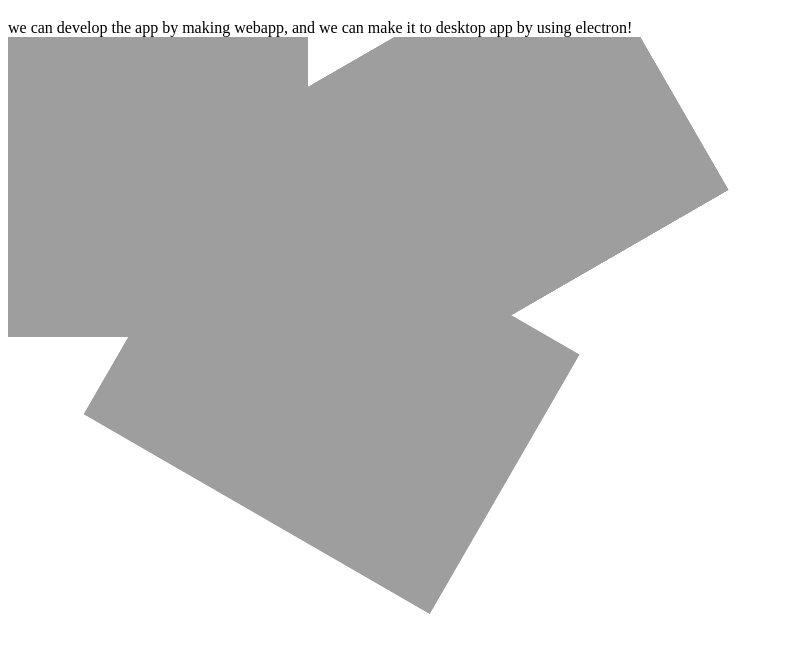
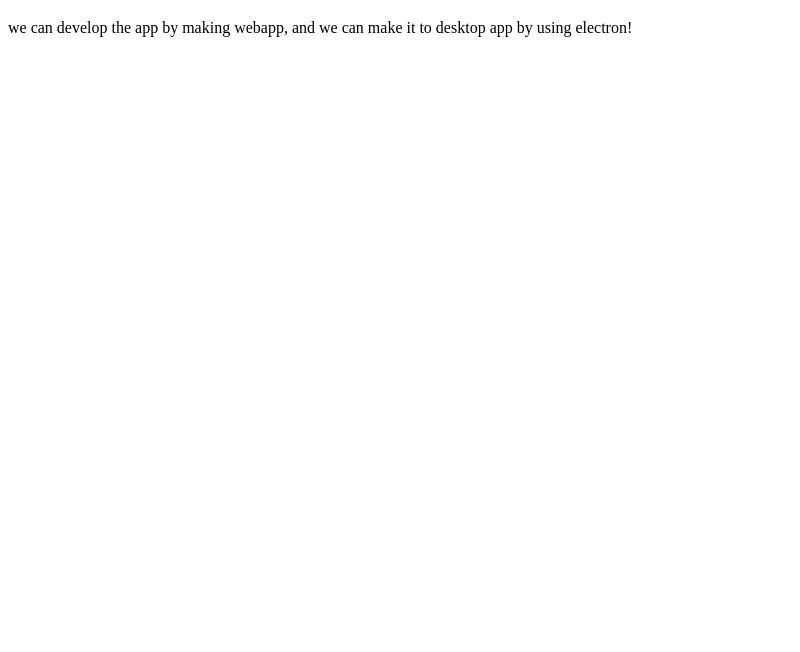
Before and after one commit to Momijiichigo/TrashPickup, an Electron app: page index.html in a window 800 px wide. Shown: the part 98-750 px from the top of the page. Drawn offline with Linux system fonts and the light colour scheme.

Commit message:
aaaaaaaaaaaaaa

```diff
--- a/js/game.js
+++ b/js/game.js
@@ -7,45 +7,27 @@
   earth.src = 'https://mdn.mozillademos.org/files/1429/Canvas_earth.png';
   window.requestAnimationFrame(draw);
 }
-
-function draw() {
-  let canvas = document.getElementById('canvas')
+let canvas = document.getElementById('canvas')
   var ctx = canvas.getContext('2d');
 
   ctx.globalCompositeOperation = 'destination-over';
   canvas.width=innerWidth;
   canvas.height=innerHeight;
-
   ctx.clearRect(0, 0, 300, 300); // clear canvas
-
-  ctx.fillStyle = 'rgba(0, 0, 0, 0.4)';
-  ctx.strokeStyle = 'rgba(0, 153, 255, 0.4)';
-  ctx.save();
-  ctx.translate(150, 150);
-
-  // Earth
-  var time = new Date();
-  ctx.rotate(((2 * Math.PI) / 60) * time.getSeconds() + ((2 * Math.PI) / 60000) * time.getMilliseconds());
-  ctx.translate(105, 0);
-  ctx.fillRect(0, -12, 40, 24); // Shadow
-  ctx.drawImage(earth, -12, -12);
-
-  // Moon
-  ctx.save();
-  ctx.rotate(((2 * Math.PI) / 6) * time.getSeconds() + ((2 * Math.PI) / 6000) * time.getMilliseconds());
-  ctx.translate(0, 28.5);
-  ctx.drawImage(moon, -3.5, -3.5);
-  ctx.restore();
-
-  ctx.restore();
-
-  ctx.beginPath();
-  ctx.arc(150, 150, 105, 0, Math.PI * 2, false); // Earth orbit
-  ctx.stroke();
-
-  ctx.drawImage(sun, 0, 0, 300, 300);
-
+function draw() {
+  move();
   window.requestAnimationFrame(draw);
 }
 
 init();
+
+let move=()=>{
+  if(KeyIsDown("ArrowLeft")){
+    //do something
+  }
+  if(KeyIsDown("ArrowRight")){
+
+  }
+}
+
+requestAnimationFrame()
--- a/js/lib.js
+++ b/js/lib.js
@@ -3,24 +3,20 @@
 
 
 document.addEventListener("keydown",function (e){
-	if(!e) e = window.event; // レガシー
-
-	input_key_buffer[e.keyCode] = true;
+	input_key_buffer[e.key] = true;
 });
 
 document.addEventListener("keyup",function (e){
-	if(!e) e = window.event; // レガシー
-
-	input_key_buffer[e.keyCode] = false;
+	input_key_buffer[e.key] = false;
 });
 
 window.onblur = function (){
 	input_key_buffer.length = 0;
 };
 
-function KeyIsDown(key_code){
+function KeyIsDown(key){
 
-	if(input_key_buffer[key_code])	return true;
+	if(input_key_buffer[key])	return true;
 
 	return false;
 }
```
Also changed, not shown: index.html (+1 -0 lines), index.js (line endings or trailing spaces).
